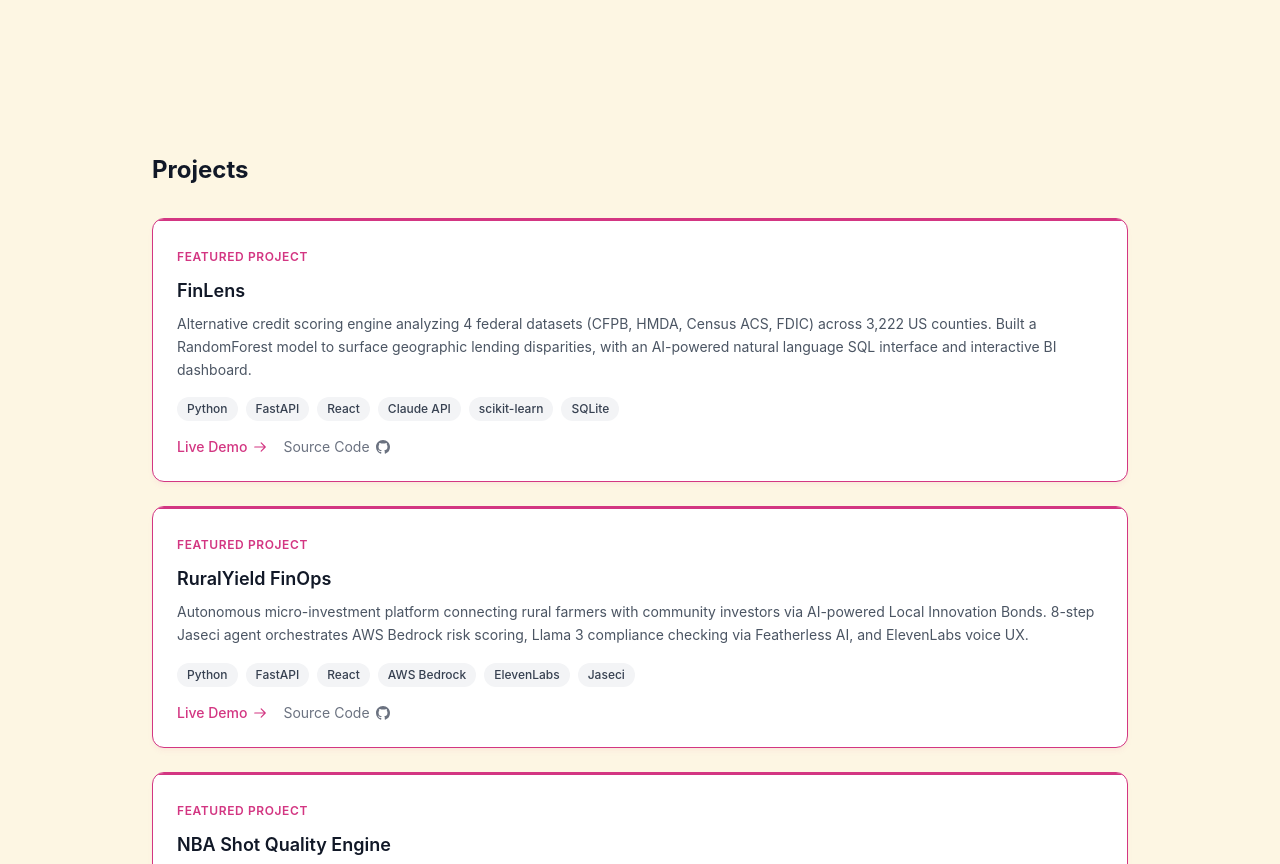
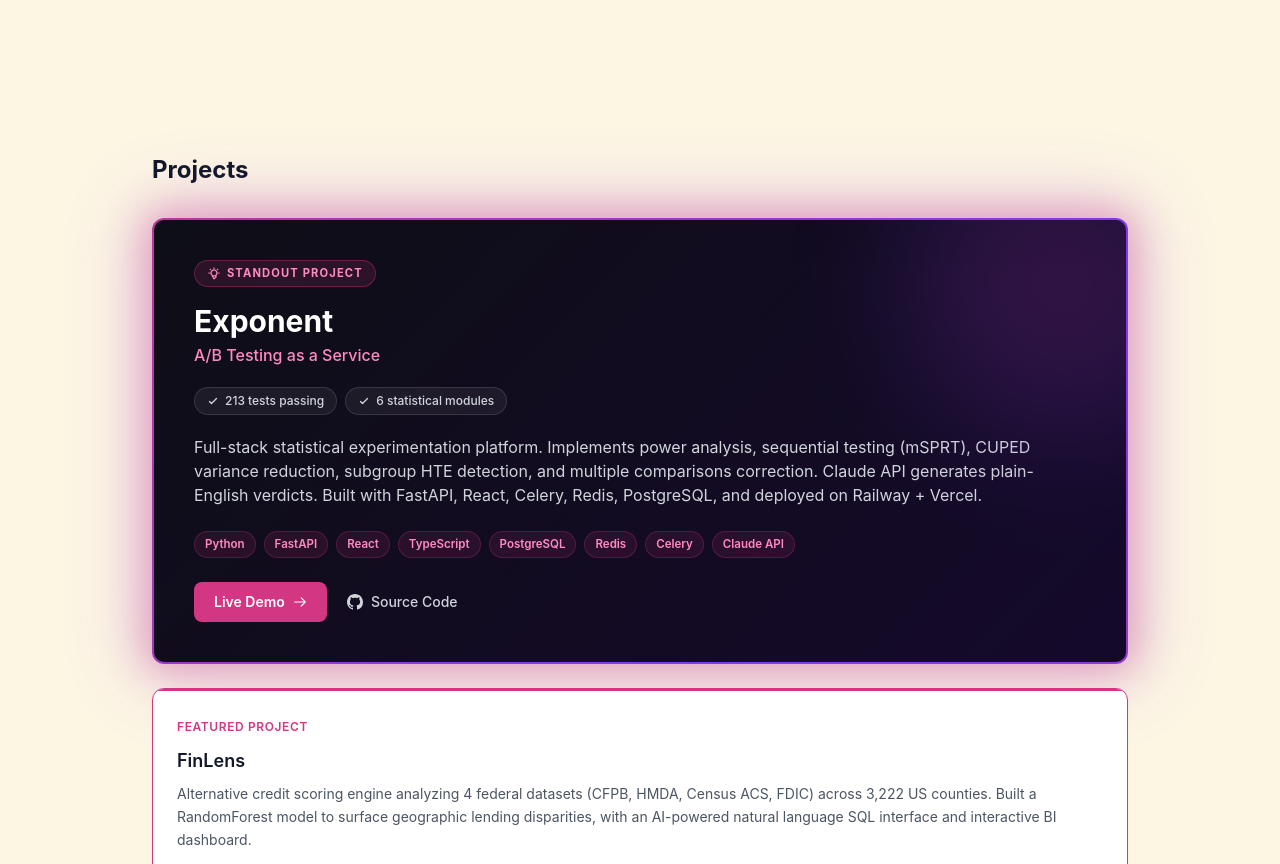
Before and after one commit to Krishx2005/krish-portfolio, a React (Vite) app: page / in a window 1280 px wide. Shown: the part 500-1364 px from the top of the page. Built offline with nearby package versions, Linux system fonts and the light colour scheme; no server answers.

Commit message:
feat: add Exponent as featured project

```diff
--- a/src/components/ProjectCard.jsx
+++ b/src/components/ProjectCard.jsx
@@ -1,4 +1,108 @@
-export default function ProjectCard({ title, tech, description, link, github, featured }) {
+function StandoutCard({ title, subtitle, tech, description, link, github, stats }) {
+  return (
+    <div className="col-span-full standout-border-wrap group">
+      <div className="standout-inner relative overflow-hidden rounded-[10px] p-8 md:p-10">
+        {/* Radial glow in the background */}
+        <div className="pointer-events-none absolute -top-24 -right-24 w-80 h-80 rounded-full opacity-20 blur-3xl standout-radial-glow transition-opacity duration-500 group-hover:opacity-35" />
+
+        {/* Badge */}
+        <div className="flex items-center gap-2 mb-4">
+          <span className="standout-badge">
+            <svg className="w-3.5 h-3.5" fill="none" viewBox="0 0 24 24" stroke="currentColor" strokeWidth={2}>
+              <path strokeLinecap="round" strokeLinejoin="round" d="M9.663 17h4.673M12 3v1m6.364 1.636l-.707.707M21 12h-1M4 12H3m3.343-5.657l-.707-.707m2.828 9.9a5 5 0 117.072 0l-.347.347A3.187 3.187 0 0113 20.69V21a1 1 0 11-2 0v-.31c0-.734-.294-1.44-.818-1.943l-.347-.347z" />
+            </svg>
+            Standout Project
+          </span>
+        </div>
+
+        {/* Title + subtitle */}
+        <h3 className="text-2xl md:text-3xl font-bold text-white mb-1 transition-colors duration-200">
+          {title}
+        </h3>
+        {subtitle && (
+          <p className="text-accent-light font-medium mb-5 text-base">{subtitle}</p>
+        )}
+
+        {/* Stats */}
+        {stats && stats.length > 0 && (
+          <div className="flex flex-wrap gap-2 mb-5">
+            {stats.map((s) => (
+              <span key={s} className="standout-stat">
+                <svg className="w-3 h-3 mr-1.5" fill="none" viewBox="0 0 24 24" stroke="currentColor" strokeWidth={2.5}>
+                  <path strokeLinecap="round" strokeLinejoin="round" d="M5 13l4 4L19 7" />
+                </svg>
+                {s}
+              </span>
+            ))}
+          </div>
+        )}
+
+        {/* Description */}
+        <p className="text-gray-300 text-sm md:text-base leading-relaxed mb-6 max-w-4xl">
+          {description}
+        </p>
+
+        {/* Tech badges */}
+        <div className="flex flex-wrap gap-2 mb-6">
+          {tech.map((t) => (
+            <span
+              key={t}
+              className="standout-tech"
+            >
+              {t}
+            </span>
+          ))}
+        </div>
+
+        {/* Links */}
+        <div className="flex items-center gap-5">
+          {link && (
+            <a
+              href={link}
+              target="_blank"
+              rel="noopener noreferrer"
+              className="inline-flex items-center gap-2 px-5 py-2.5 rounded-lg bg-accent hover:bg-accent/90 text-white text-sm font-semibold transition-all duration-200 hover:shadow-lg hover:shadow-accent/30 hover:-translate-y-0.5"
+            >
+              Live Demo
+              <svg className="w-3.5 h-3.5" fill="none" viewBox="0 0 24 24" stroke="currentColor" strokeWidth={2}>
+                <path strokeLinecap="round" strokeLinejoin="round" d="M14 5l7 7m0 0l-7 7m7-7H3" />
+              </svg>
+            </a>
+          )}
+          {github && (
+            <a
+              href={github}
+              target="_blank"
+              rel="noopener noreferrer"
+              className="inline-flex items-center gap-2 text-sm font-medium text-gray-300 hover:text-white transition-colors duration-200"
+            >
+              <svg className="w-4 h-4" fill="currentColor" viewBox="0 0 24 24">
+                <path d="M12 0C5.37 0 0 5.37 0 12c0 5.31 3.435 9.795 8.205 11.385.6.105.825-.255.825-.57 0-.285-.015-1.23-.015-2.235-3.015.555-3.795-.735-4.035-1.41-.135-.345-.72-1.41-1.23-1.695-.42-.225-1.02-.78-.015-.795.945-.015 1.62.87 1.845 1.23 1.08 1.815 2.805 1.305 3.495.99.105-.78.42-1.305.765-1.605-2.67-.3-5.46-1.335-5.46-5.925 0-1.305.465-2.385 1.23-3.225-.12-.3-.54-1.53.12-3.18 0 0 1.005-.315 3.3 1.23.96-.27 1.98-.405 3-.405s2.04.135 3 .405c2.295-1.56 3.3-1.23 3.3-1.23.66 1.65.24 2.88.12 3.18.765.84 1.23 1.905 1.23 3.225 0 4.605-2.805 5.625-5.475 5.925.435.375.81 1.095.81 2.22 0 1.605-.015 2.895-.015 3.3 0 .315.225.69.825.57A12.02 12.02 0 0024 12c0-6.63-5.37-12-12-12z" />
+              </svg>
+              Source Code
+            </a>
+          )}
+        </div>
+      </div>
+    </div>
+  );
+}
+
+export default function ProjectCard({ title, subtitle, tech, description, link, github, featured, standout, stats }) {
+  if (standout) {
+    return (
+      <StandoutCard
+        title={title}
+        subtitle={subtitle}
+        tech={tech}
+        description={description}
+        link={link}
+        github={github}
+        stats={stats}
+      />
+    );
+  }
+
   return (
     <div className={`group relative overflow-hidden border rounded-xl p-6 hover:-translate-y-1 hover:shadow-lg transition-all duration-200 bg-white dark:bg-darkcard ${
       featured
--- a/src/data/content.js
+++ b/src/data/content.js
@@ -10,6 +10,18 @@
 };
 
 export const projects = [
+  {
+    title: "Exponent",
+    subtitle: "A/B Testing as a Service",
+    tech: ["Python", "FastAPI", "React", "TypeScript", "PostgreSQL", "Redis", "Celery", "Claude API"],
+    description:
+      "Full-stack statistical experimentation platform. Implements power analysis, sequential testing (mSPRT), CUPED variance reduction, subgroup HTE detection, and multiple comparisons correction. Claude API generates plain-English verdicts. Built with FastAPI, React, Celery, Redis, PostgreSQL, and deployed on Railway + Vercel.",
+    link: "https://exponent.vercel.app",
+    github: "https://github.com/Krishx2005/exponent",
+    stats: ["213 tests passing", "6 statistical modules"],
+    standout: true,
+    featured: true,
+  },
   {
     title: "FinLens",
     subtitle: "Financial Disparity Analytics",
--- a/src/index.css
+++ b/src/index.css
@@ -47,3 +47,81 @@
     opacity: 0;
   }
 }
+
+/* ── Standout card (Exponent) ── */
+@keyframes standout-border {
+  0%   { background-position: 0% 50%; }
+  50%  { background-position: 100% 50%; }
+  100% { background-position: 0% 50%; }
+}
+
+@keyframes standout-glow-pulse {
+  0%, 100% { box-shadow: 0 0 28px 4px rgba(211, 54, 130, 0.25), 0 0 60px 8px rgba(124, 58, 237, 0.12); }
+  50%       { box-shadow: 0 0 40px 8px rgba(211, 54, 130, 0.40), 0 0 80px 16px rgba(124, 58, 237, 0.20); }
+}
+
+.standout-border-wrap {
+  padding: 2px;
+  border-radius: 12px;
+  background: linear-gradient(135deg, #d33682 0%, #7c3aed 50%, #d33682 100%);
+  background-size: 200% 200%;
+  animation: standout-border 6s ease infinite, standout-glow-pulse 4s ease-in-out infinite;
+  transition: transform 0.25s ease, box-shadow 0.25s ease;
+}
+
+.standout-border-wrap:hover {
+  transform: translateY(-3px);
+}
+
+.standout-inner {
+  border-radius: 10px;
+  background: linear-gradient(135deg, #0e0e16 0%, #15092b 100%);
+}
+
+.standout-radial-glow {
+  background: radial-gradient(circle, #d33682 0%, #7c3aed 60%, transparent 100%);
+}
+
+.standout-badge {
+  display: inline-flex;
+  align-items: center;
+  gap: 6px;
+  padding: 4px 12px;
+  border-radius: 9999px;
+  background: rgba(211, 54, 130, 0.15);
+  border: 1px solid rgba(211, 54, 130, 0.35);
+  color: #ff8ac1;
+  font-size: 0.7rem;
+  font-weight: 700;
+  letter-spacing: 0.1em;
+  text-transform: uppercase;
+}
+
+.standout-stat {
+  display: inline-flex;
+  align-items: center;
+  padding: 4px 12px;
+  border-radius: 9999px;
+  background: rgba(255, 255, 255, 0.06);
+  border: 1px solid rgba(255, 255, 255, 0.12);
+  color: #d1d5db;
+  font-size: 0.75rem;
+  font-weight: 500;
+}
+
+.standout-tech {
+  display: inline-block;
+  padding: 4px 10px;
+  border-radius: 9999px;
+  background: rgba(211, 54, 130, 0.12);
+  border: 1px solid rgba(211, 54, 130, 0.25);
+  color: #ff8ac1;
+  font-size: 0.72rem;
+  font-weight: 600;
+  transition: background 0.2s, border-color 0.2s;
+}
+
+.standout-border-wrap:hover .standout-tech {
+  background: rgba(211, 54, 130, 0.20);
+  border-color: rgba(211, 54, 130, 0.45);
+}
```
